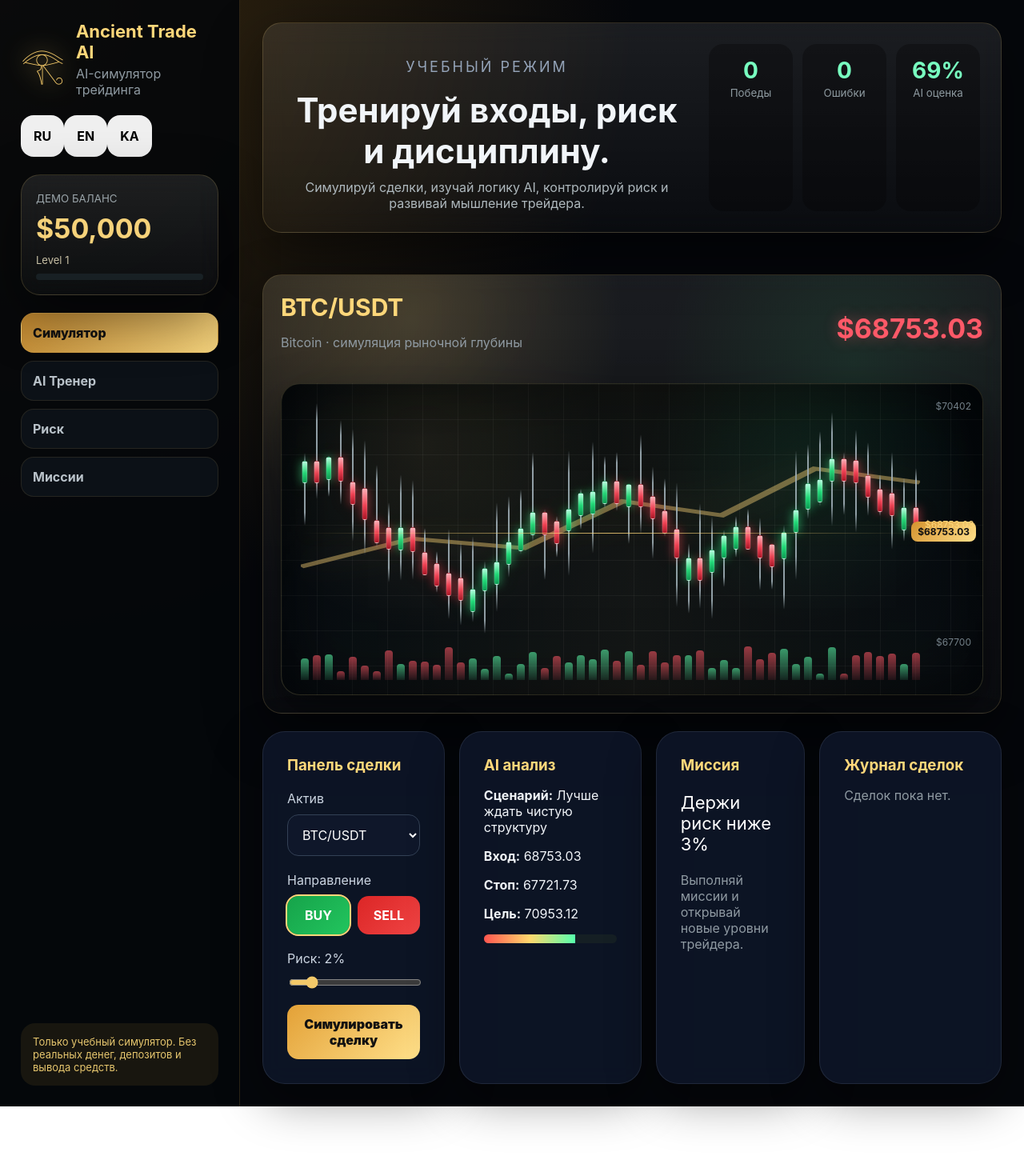
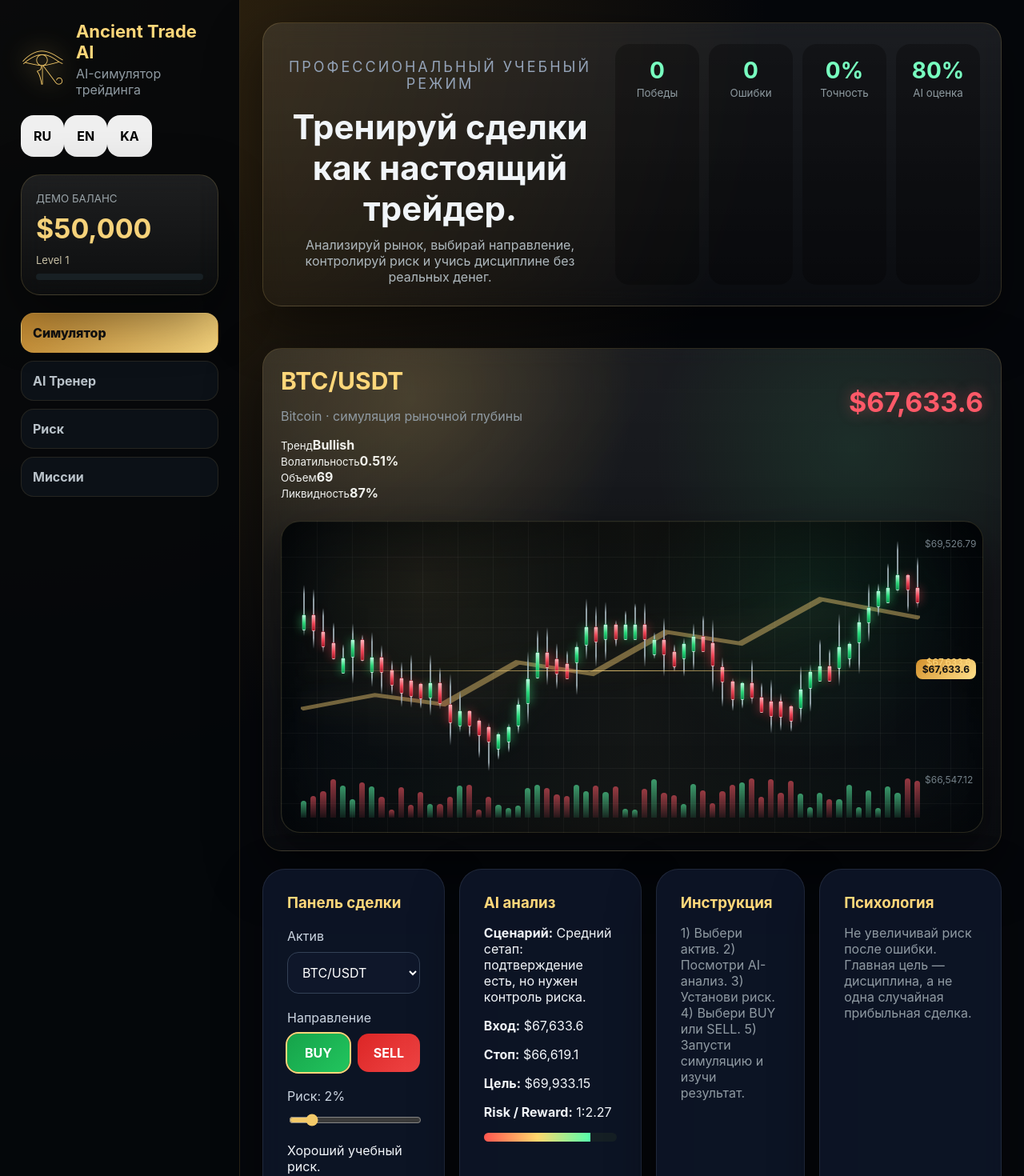
Before and after one commit to vaxo1971-cpu/AncientTradeAI, a React (Vite) app in the folder frontend/: page / in a window 1280 px wide. Shown: the top 1470 px of the page at 80% size. Before the commit the page ends 1383 px from the top, so only its background shows below. Built offline with nearby package versions, Linux system fonts and the light colour scheme.

Commit message:
Update App.jsx

```diff
--- a/frontend/src/App.jsx
+++ b/frontend/src/App.jsx
@@ -13,18 +13,21 @@ const text = {
   ru: {
     title: "Ancient Trade AI",
     subtitle: "AI-симулятор трейдинга",
-    mode: "УЧЕБНЫЙ РЕЖИМ",
-    hero: "Тренируй входы, риск и дисциплину.",
-    heroText: "Симулируй сделки, изучай логику AI, контролируй риск и развивай мышление трейдера.",
+    mode: "ПРОФЕССИОНАЛЬНЫЙ УЧЕБНЫЙ РЕЖИМ",
+    hero: "Тренируй сделки как настоящий трейдер.",
+    heroText:
+      "Анализируй рынок, выбирай направление, контролируй риск и учись дисциплине без реальных денег.",
     balance: "ДЕМО БАЛАНС",
     simulator: "Симулятор",
     coach: "AI Тренер",
     riskLab: "Риск",
     missions: "Миссии",
-    disclaimer: "Только учебный симулятор. Без реальных денег, депозитов и вывода средств.",
+    disclaimer:
+      "Только учебный симулятор. Без депозитов, вывода средств и реального gambling.",
     wins: "Победы",
     losses: "Ошибки",
     aiScore: "AI оценка",
+    accuracy: "Точность",
     tradeConsole: "Панель сделки",
     market: "Актив",
     direction: "Направление",
@@ -35,14 +38,28 @@ const text = {
     entry: "Вход",
     stop: "Стоп",
     target: "Цель",
+    rr: "Risk / Reward",
     mission: "Миссия",
-    missionText: "Выполняй миссии и открывай новые уровни трейдера.",
+    missionText: "Выполняй задания и открывай новые уровни трейдера.",
     journal: "Журнал сделок",
     noTrades: "Сделок пока нет.",
     marketDepth: "симуляция рыночной глубины",
-    institutional: "Сильный рыночный сетап",
-    good: "Есть подтверждение",
-    wait: "Лучше ждать чистую структуру",
+    institutional: "Сильный сетап: тренд, объем и импульс совпадают.",
+    good: "Средний сетап: подтверждение есть, но нужен контроль риска.",
+    wait: "Слабый сетап: лучше ждать более чистую структуру.",
+    tutorial: "Инструкция",
+    tutorialText:
+      "1) Выбери актив. 2) Посмотри AI-анализ. 3) Установи риск. 4) Выбери BUY или SELL. 5) Запусти симуляцию и изучи результат.",
+    psychology: "Психология",
+    psychologyText:
+      "Не увеличивай риск после ошибки. Главная цель — дисциплина, а не одна случайная прибыльная сделка.",
+    riskWarning: "Высокий риск. Для обучения лучше держать 1–3%.",
+    safeRisk: "Хороший учебный риск.",
+    session: "Сессия",
+    volatility: "Волатильность",
+    trend: "Тренд",
+    volume: "Объем",
+    liquidity: "Ликвидность",
     missionList: [
       "Сделай 3 прибыльные учебные сделки",
       "Держи риск ниже 3%",
@@ -53,18 +70,21 @@ const text = {
   en: {
     title: "Ancient Trade AI",
     subtitle: "AI trading simulator",
-    mode: "TRAINING MODE",
-    hero: "Master entries, risk and discipline.",
-    heroText: "Simulate trades, read AI logic, control risk and build trader thinking.",
+    mode: "PROFESSIONAL TRAINING MODE",
+    hero: "Train like a real market operator.",
+    heroText:
+      "Analyze the market, choose direction, control risk and build discipline without real money.",
     balance: "DEMO BALANCE",
     simulator: "Simulator",
     coach: "AI Coach",
     riskLab: "Risk Lab",
     missions: "Missions",
-    disclaimer: "Educational simulator only. No real money, no deposits, no withdrawals.",
+    disclaimer:
+      "Educational simulator only. No deposits, no withdrawals, no real gambling.",
     wins: "Wins",
-    losses: "Losses",
+    losses: "Mistakes",
     aiScore: "AI score",
+    accuracy: "Accuracy",
     tradeConsole: "Trade Console",
     market: "Market",
     direction: "Direction",
@@ -75,14 +95,28 @@ const text = {
     entry: "Entry",
     stop: "Stop",
     target: "Target",
+    rr: "Risk / Reward",
     mission: "Mission",
     missionText: "Complete missions to unlock higher trader ranks.",
     journal: "Trade Journal",
     noTrades: "No trades yet.",
     marketDepth: "simulated market depth",
-    institutional: "Institutional market setup",
-    good: "Good confirmation",
-    wait: "Wait for cleaner structure",
+    institutional: "Strong setup: trend, volume and impulse align.",
+    good: "Medium setup: confirmation exists, but risk control is needed.",
+    wait: "Weak setup: wait for a cleaner structure.",
+    tutorial: "Training Guide",
+    tutorialText:
+      "1) Choose an asset. 2) Read AI analysis. 3) Set risk. 4) Pick BUY or SELL. 5) Run the simulation and study the result.",
+    psychology: "Psychology",
+    psychologyText:
+      "Do not increase risk after a mistake. The main goal is discipline, not one random profitable trade.",
+    riskWarning: "High risk. For training, 1–3% is better.",
+    safeRisk: "Good training risk.",
+    session: "Session",
+    volatility: "Volatility",
+    trend: "Trend",
+    volume: "Volume",
+    liquidity: "Liquidity",
     missionList: [
       "Win 3 simulated trades",
       "Keep risk below 3%",
@@ -93,18 +127,21 @@ const text = {
   ka: {
     title: "Ancient Trade AI",
     subtitle: "AI სავაჭრო სიმულატორი",
-    mode: "სასწავლო რეჟიმი",
-    hero: "ივარჯიშე შესვლებზე, რისკსა და დისციპლინაზე.",
-    heroText: "გააკეთე სიმულაციური გარიგებები, წაიკითხე AI ანალიზი და ისწავლე რისკის კონტროლი.",
+    mode: "პროფესიული სასწავლო რეჟიმი",
+    hero: "ივარჯიშე როგორც რეალურმა ტრეიდერმა.",
+    heroText:
+      "გააანალიზე ბაზარი, აირჩიე მიმართულება, აკონტროლე რისკი და ისწავლე დისციპლინა რეალური ფულის გარეშე.",
     balance: "დემო ბალანსი",
     simulator: "სიმულატორი",
     coach: "AI მწვრთნელი",
     riskLab: "რისკი",
     missions: "მისიები",
-    disclaimer: "მხოლოდ სასწავლო სიმულატორია. რეალური ფული, დეპოზიტი და გატანა არ არსებობს.",
+    disclaimer:
+      "მხოლოდ სასწავლო სიმულატორია. დეპოზიტი, თანხის გატანა და რეალური gambling არ არსებობს.",
     wins: "მოგება",
-    losses: "წაგება",
+    losses: "შეცდომა",
     aiScore: "AI შეფასება",
+    accuracy: "სიზუსტე",
     tradeConsole: "გარიგების პანელი",
     market: "აქტივი",
     direction: "მიმართულება",
@@ -115,14 +152,28 @@ const text = {
     entry: "შესვლა",
     stop: "სტოპი",
     target: "სამიზნე",
+    rr: "რისკი / მოგება",
     mission: "მისია",
-    missionText: "შეასრულე მისიები და გახსენი ახალი დონეები.",
+    missionText: "შეასრულე დავალებები და გახსენი ახალი დონეები.",
     journal: "გარიგებების ჟურნალი",
     noTrades: "გარიგებები ჯერ არ არის.",
     marketDepth: "ბაზრის სიღრმის სიმულაცია",
-    institutional: "ძლიერი საბაზრო სეტაპი",
-    good: "კარგი დადასტურება",
-    wait: "უმჯობესია სუფთა სტრუქტურას დაველოდოთ",
+    institutional: "ძლიერი სეტაპი: ტრენდი, მოცულობა და იმპულსი ემთხვევა.",
+    good: "საშუალო სეტაპი: დადასტურება არის, მაგრამ საჭიროა რისკის კონტროლი.",
+    wait: "სუსტი სეტაპი: ჯობია დაველოდოთ უფრო სუფთა სტრუქტურას.",
+    tutorial: "ინსტრუქცია",
+    tutorialText:
+      "1) აირჩიე აქტივი. 2) წაიკითხე AI ანალიზი. 3) დააყენე რისკი. 4) აირჩიე BUY ან SELL. 5) გაუშვი სიმულაცია და შეისწავლე შედეგი.",
+    psychology: "ფსიქოლოგია",
+    psychologyText:
+      "შეცდომის შემდეგ არ გაზარდო რისკი. მთავარი მიზანია დისციპლინა და არა შემთხვევითი მოგება.",
+    riskWarning: "მაღალი რისკია. სწავლისთვის სჯობს 1–3%.",
+    safeRisk: "კარგი სასწავლო რისკი.",
+    session: "სესია",
+    volatility: "ვოლატილობა",
+    trend: "ტრენდი",
+    volume: "მოცულობა",
+    liquidity: "ლიკვიდობა",
     missionList: [
       "მოიგე 3 სასწავლო გარიგება",
       "რისკი შეინარჩუნე 3%-ზე დაბლა",
@@ -132,27 +183,43 @@ const text = {
   },
 };
 
+function random(seed, i) {
+  const x = Math.sin(seed * 999 + i * 77) * 10000;
+  return x - Math.floor(x);
+}
+
+function formatPrice(asset, value) {
+  if (asset.symbol === "EUR/USD") return value.toFixed(4);
+  return `$${value.toLocaleString(undefined, { maximumFractionDigits: 2 })}`;
+}
+
 function generateMarket(asset, seed) {
   let price = asset.price * (1 + Math.sin(seed) * asset.volatility);
 
-  return Array.from({ length: 52 }, (_, i) => {
-    const trend = Math.sin((i + seed) * 0.28) * asset.volatility * 0.9;
-    const impulse = Math.cos((i + seed) * 0.73) * asset.volatility * 0.45;
+  return Array.from({ length: 64 }, (_, i) => {
+    const wave = Math.sin((i + seed) * 0.22) * asset.volatility * 0.75;
+    const impulse = Math.cos((i + seed) * 0.67) * asset.volatility * 0.45;
+    const noise = (random(seed, i) - 0.5) * asset.volatility * 0.55;
+
     const open = price;
-    const close =
-      price *
-      (1 +
-        trend * 0.12 +
-        impulse * 0.14 +
-        (Math.random() - 0.5) * asset.volatility * 0.28);
-
-    const high = Math.max(open, close) * (1 + Math.random() * asset.volatility * 0.45);
-    const low = Math.min(open, close) * (1 - Math.random() * asset.volatility * 0.45);
-    const volume = 18 + Math.random() * 82;
+    const close = price * (1 + wave * 0.13 + impulse * 0.11 + noise);
+    const high =
+      Math.max(open, close) * (1 + random(seed + 3, i) * asset.volatility * 0.42);
+    const low =
+      Math.min(open, close) * (1 - random(seed + 6, i) * asset.volatility * 0.42);
+    const volume = 22 + random(seed + 9, i) * 92;
 
     price = close;
 
-    return { id: i, open, close, high, low, volume, green: close >= open };
+    return {
+      id: i,
+      open,
+      close,
+      high,
+      low,
+      volume,
+      green: close >= open,
+    };
   });
 }
 
@@ -171,11 +238,30 @@ function normalizeCandles(candles) {
       ...c,
       top,
       bodyTop,
-      wickHeight: Math.max(18, 100 - top - bottom),
-      bodyHeight: Math.max(10, 100 - bodyTop - bodyBottom),
-      volumeHeight: Math.max(12, c.volume),
+      wickHeight: Math.max(12, 100 - top - bottom),
+      bodyHeight: Math.max(7, 100 - bodyTop - bodyBottom),
+      volumeHeight: Math.max(10, c.volume),
     };
   });
+}
+
+function getMarketMetrics(market) {
+  const first = market[0];
+  const last = market[market.length - 1];
+  const trendValue = ((last.close - first.open) / first.open) * 100;
+  const volume =
+    market.reduce((sum, c) => sum + c.volume, 0) / Math.max(1, market.length);
+  const volatility =
+    market.reduce((sum, c) => sum + Math.abs(c.close - c.open) / c.open, 0) /
+    Math.max(1, market.length);
+
+  return {
+    trendValue,
+    trendLabel: trendValue >= 0 ? "Bullish" : "Bearish",
+    volume: Math.round(volume),
+    volatility: Math.round(volatility * 10000) / 100,
+    liquidity: Math.min(98, Math.round(70 + volume / 4)),
+  };
 }
 
 export default function App() {
@@ -187,50 +273,79 @@ export default function App() {
   const [xp, setXp] = useState(0);
   const [level, setLevel] = useState(1);
   const [trades, setTrades] = useState([]);
-  const [seed, setSeed] = useState(9);
+  const [seed, setSeed] = useState(12);
 
   const t = text[lang];
 
-  const market = useMemo(() => normalizeCandles(generateMarket(asset, seed)), [asset, seed]);
+  const market = useMemo(
+    () => normalizeCandles(generateMarket(asset, seed)),
+    [asset, seed]
+  );
+
+  const metrics = useMemo(() => getMarketMetrics(market), [market]);
+
   const last = market[market.length - 1];
   const previous = market[market.length - 2];
   const isUp = last.close >= previous.close;
 
   const ai = useMemo(() => {
-    const confidence = Math.floor(61 + Math.random() * 33);
+    const trendAligned =
+      (metrics.trendValue >= 0 && direction === "BUY") ||
+      (metrics.trendValue < 0 && direction === "SELL");
+
+    const base = trendAligned ? 72 : 58;
+    const confidence = Math.max(
+      45,
+      Math.min(94, Math.round(base + metrics.liquidity / 8 - risk * 1.35))
+    );
+
     const strength =
-      confidence > 82 ? t.institutional : confidence > 72 ? t.good : t.wait;
+      confidence > 82 ? t.institutional : confidence > 68 ? t.good : t.wait;
 
-    const entry = asset.symbol === "EUR/USD" ? last.close.toFixed(4) : last.close.toFixed(2);
+    const entry = last.close;
     const stopValue = direction === "BUY" ? last.close * 0.985 : last.close * 1.015;
-    const targetValue = direction === "BUY" ? last.close * 1.032 : last.close * 0.968;
+    const targetValue =
+      direction === "BUY" ? last.close * 1.034 : last.close * 0.966;
+
+    const reward = Math.abs(targetValue - entry);
+    const loss = Math.abs(entry - stopValue);
+    const rr = (reward / loss).toFixed(2);
 
     return {
       confidence,
       strength,
-      entry,
-      stop: asset.symbol === "EUR/USD" ? stopValue.toFixed(4) : stopValue.toFixed(2),
-      target: asset.symbol === "EUR/USD" ? targetValue.toFixed(4) : targetValue.toFixed(2),
+      entry: formatPrice(asset, entry),
+      stop: formatPrice(asset, stopValue),
+      target: formatPrice(asset, targetValue),
+      rr,
     };
-  }, [asset, direction, last.close, t]);
+  }, [asset, direction, last.close, metrics, risk, t]);
 
   function executeTrade() {
-    const chance = Math.min(0.86, ai.confidence / 100 - risk * 0.012);
+    const chance = Math.min(0.88, Math.max(0.22, ai.confidence / 100 - risk * 0.013));
     const win = Math.random() < chance;
     const amount = Math.round(balance * (risk / 100));
-    const pnl = win ? Math.round(amount * (1.25 + Math.random() * 0.9)) : -amount;
+    const multiplier = 1.15 + Math.random() * 1.05;
+    const pnl = win ? Math.round(amount * multiplier) : -amount;
 
-    setBalance((b) => b + pnl);
+    setBalance((b) => Math.max(0, b + pnl));
 
     setXp((x) => {
-      const next = x + (win ? 20 : 8);
+      const next = x + (win ? 24 : 10);
       if (next >= level * 100) setLevel((l) => l + 1);
       return next;
     });
 
     setTrades((old) => [
-      { id: Date.now(), asset: asset.symbol, direction, pnl, confidence: ai.confidence },
-      ...old.slice(0, 7),
+      {
+        id: Date.now(),
+        asset: asset.symbol,
+        direction,
+        pnl,
+        confidence: ai.confidence,
+        risk,
+      },
+      ...old.slice(0, 9),
     ]);
 
     setSeed((s) => s + 1);
@@ -238,7 +353,9 @@ export default function App() {
 
   const wins = trades.filter((trade) => trade.pnl > 0).length;
   const losses = trades.filter((trade) => trade.pnl < 0).length;
-  const displayPrice = asset.symbol === "EUR/USD" ? last.close.toFixed(4) : `$${last.close.toFixed(2)}`;
+  const accuracy =
+    trades.length === 0 ? 0 : Math.round((wins / trades.length) * 100);
+  const displayPrice = formatPrice(asset, last.close);
   const mission = t.missionList[level % t.missionList.length];
 
   return (
@@ -253,9 +370,15 @@ export default function App() {
         </div>
 
         <div className="language-switch">
-          <button className={lang === "ru" ? "lang-on" : ""} onClick={() => setLang("ru")}>RU</button>
-          <button className={lang === "en" ? "lang-on" : ""} onClick={() => setLang("en")}>EN</button>
-          <button className={lang === "ka" ? "lang-on" : ""} onClick={() => setLang("ka")}>KA</button>
+          <button className={lang === "ru" ? "lang-on" : ""} onClick={() => setLang("ru")}>
+            RU
+          </button>
+          <button className={lang === "en" ? "lang-on" : ""} onClick={() => setLang("en")}>
+            EN
+          </button>
+          <button className={lang === "ka" ? "lang-on" : ""} onClick={() => setLang("ka")}>
+            KA
+          </button>
         </div>
 
         <div className="profile-card">
@@ -288,9 +411,22 @@ export default function App() {
           </div>
 
           <div className="stats">
-            <div><b>{wins}</b><small>{t.wins}</small></div>
-            <div><b>{losses}</b><small>{t.losses}</small></div>
-            <div><b>{ai.confidence}%</b><small>{t.aiScore}</small></div>
+            <div>
+              <b>{wins}</b>
+              <small>{t.wins}</small>
+            </div>
+            <div>
+              <b>{losses}</b>
+              <small>{t.losses}</small>
+            </div>
+            <div>
+              <b>{accuracy}%</b>
+              <small>{t.accuracy}</small>
+            </div>
+            <div>
+              <b>{ai.confidence}%</b>
+              <small>{t.aiScore}</small>
+            </div>
           </div>
         </header>
 
@@ -298,28 +434,56 @@ export default function App() {
           <div className="terminal-head">
             <div>
               <h3>{asset.symbol}</h3>
-              <p>{asset.name} · {t.marketDepth}</p>
+              <p>
+                {asset.name} · {t.marketDepth}
+              </p>
             </div>
-            <strong className={isUp ? "price-up" : "price-down"}>{displayPrice}</strong>
+            <strong className={isUp ? "price-up" : "price-down"}>
+              {displayPrice}
+            </strong>
+          </div>
+
+          <div className="market-strip">
+            <div>
+              <small>{t.trend}</small>
+              <b>{metrics.trendLabel}</b>
+            </div>
+            <div>
+              <small>{t.volatility}</small>
+              <b>{metrics.volatility}%</b>
+            </div>
+            <div>
+              <small>{t.volume}</small>
+              <b>{metrics.volume}</b>
+            </div>
+            <div>
+              <small>{t.liquidity}</small>
+              <b>{metrics.liquidity}%</b>
+            </div>
           </div>
 
           <div className="pro-chart">
             <div className="price-scale">
-              <span>{asset.symbol === "EUR/USD" ? (last.high * 1.01).toFixed(4) : `$${(last.high * 1.01).toFixed(0)}`}</span>
+              <span>{formatPrice(asset, last.high * 1.01)}</span>
               <span>{displayPrice}</span>
-              <span>{asset.symbol === "EUR/USD" ? (last.low * 0.99).toFixed(4) : `$${(last.low * 0.99).toFixed(0)}`}</span>
+              <span>{formatPrice(asset, last.low * 0.99)}</span>
             </div>
 
-            <div className="price-line"><b>{displayPrice}</b></div>
+            <div className="price-line">
+              <b>{displayPrice}</b>
+            </div>
 
             <svg className="trend-line" viewBox="0 0 100 100" preserveAspectRatio="none">
-              <polyline points="0,70 18,58 36,62 52,42 68,48 83,28 100,34" />
+              <polyline points="0,72 12,66 23,70 35,52 47,57 59,39 71,44 84,25 100,33" />
             </svg>
 
             <div className="candlestick-layer">
               {market.map((c) => (
                 <div className="candle-slot" key={c.id}>
-                  <div className="wick-pro" style={{ top: `${c.top}%`, height: `${c.wickHeight}%` }} />
+                  <div
+                    className="wick-pro"
+                    style={{ top: `${c.top}%`, height: `${c.wickHeight}%` }}
+                  />
                   <div
                     className={c.green ? "body-pro bull" : "body-pro bear"}
                     style={{ top: `${c.bodyTop}%`, height: `${c.bodyHeight}%` }}
@@ -348,32 +512,84 @@ export default function App() {
             <select
               value={asset.symbol}
               onChange={(e) => {
-                setAsset(assets.find((a) => a.symbol === e.target.value));
+                const nextAsset = assets.find((a) => a.symbol === e.target.value);
+                setAsset(nextAsset || assets[0]);
                 setSeed((s) => s + 1);
               }}
             >
-              {assets.map((a) => <option key={a.symbol} value={a.symbol}>{a.symbol}</option>)}
+              {assets.map((a) => (
+                <option key={a.symbol} value={a.symbol}>
+                  {a.symbol}
+                </option>
+              ))}
             </select>
 
             <label>{t.direction}</label>
             <div className="split">
-              <button onClick={() => setDirection("BUY")} className={direction === "BUY" ? "buy on" : "buy"}>BUY</button>
-              <button onClick={() => setDirection("SELL")} className={direction === "SELL" ? "sell on" : "sell"}>SELL</button>
+              <button
+                onClick={() => setDirection("BUY")}
+                className={direction === "BUY" ? "buy on" : "buy"}
+              >
+                BUY
+              </button>
+              <button
+                onClick={() => setDirection("SELL")}
+                className={direction === "SELL" ? "sell on" : "sell"}
+              >
+                SELL
+              </button>
             </div>
 
-            <label>{t.risk}: {risk}%</label>
-            <input type="range" min="1" max="8" value={risk} onChange={(e) => setRisk(Number(e.target.value))} />
+            <label>
+              {t.risk}: {risk}%
+            </label>
+            <input
+              type="range"
+              min="1"
+              max="8"
+              value={risk}
+              onChange={(e) => setRisk(Number(e.target.value))}
+            />
 
-            <button className="execute" onClick={executeTrade}>{t.execute}</button>
+            <p className={risk > 3 ? "risk-bad" : "risk-good"}>
+              {risk > 3 ? t.riskWarning : t.safeRisk}
+            </p>
+
+            <button className="execute" onClick={executeTrade}>
+              {t.execute}
+            </button>
           </div>
 
           <div className="card ai-card">
             <h3>{t.analysis}</h3>
-            <p><b>{t.view}:</b> {ai.strength}</p>
-            <p><b>{t.entry}:</b> {ai.entry}</p>
-            <p><b>{t.stop}:</b> {ai.stop}</p>
-            <p><b>{t.target}:</b> {ai.target}</p>
-            <div className="score"><span style={{ width: `${ai.confidence}%` }} /></div>
+            <p>
+              <b>{t.view}:</b> {ai.strength}
+            </p>
+            <p>
+              <b>{t.entry}:</b> {ai.entry}
+            </p>
+            <p>
+              <b>{t.stop}:</b> {ai.stop}
+            </p>
+            <p>
+              <b>{t.target}:</b> {ai.target}
+            </p>
+            <p>
+              <b>{t.rr}:</b> 1:{ai.rr}
+            </p>
+            <div className="score">
+              <span style={{ width: `${ai.confidence}%` }} />
+            </div>
+          </div>
+
+          <div className="card">
+            <h3>{t.tutorial}</h3>
+            <p className="muted">{t.tutorialText}</p>
+          </div>
+
+          <div className="card">
+            <h3>{t.psychology}</h3>
+            <p className="muted">{t.psychologyText}</p>
           </div>
 
           <div className="card">
@@ -389,7 +605,9 @@ export default function App() {
             ) : (
               trades.map((trade) => (
                 <div className="trade" key={trade.id}>
-                  <span>{trade.direction} {trade.asset}</span>
+                  <span>
+                    {trade.direction} {trade.asset} · {trade.risk}%
+                  </span>
                   <b className={trade.pnl >= 0 ? "positive" : "negative"}>
                     {trade.pnl >= 0 ? "+" : ""}${trade.pnl}
                   </b>
```
